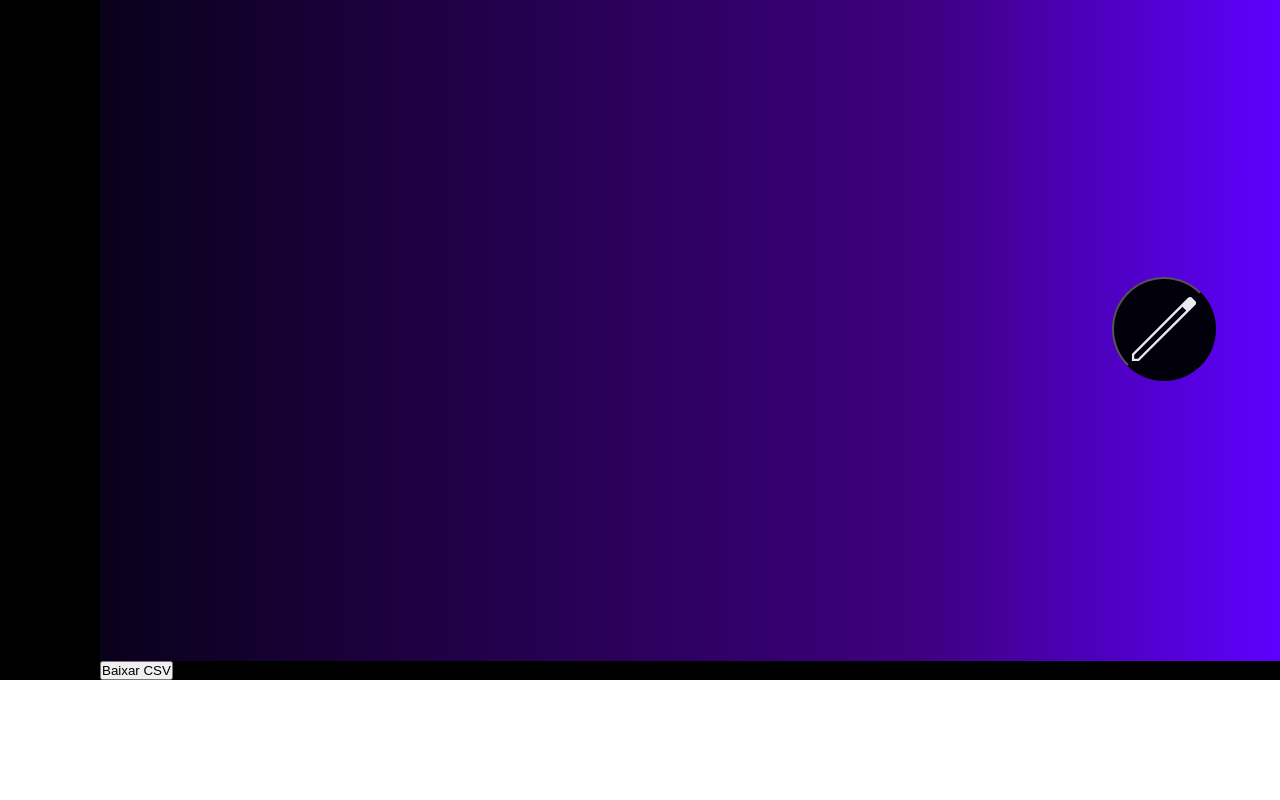
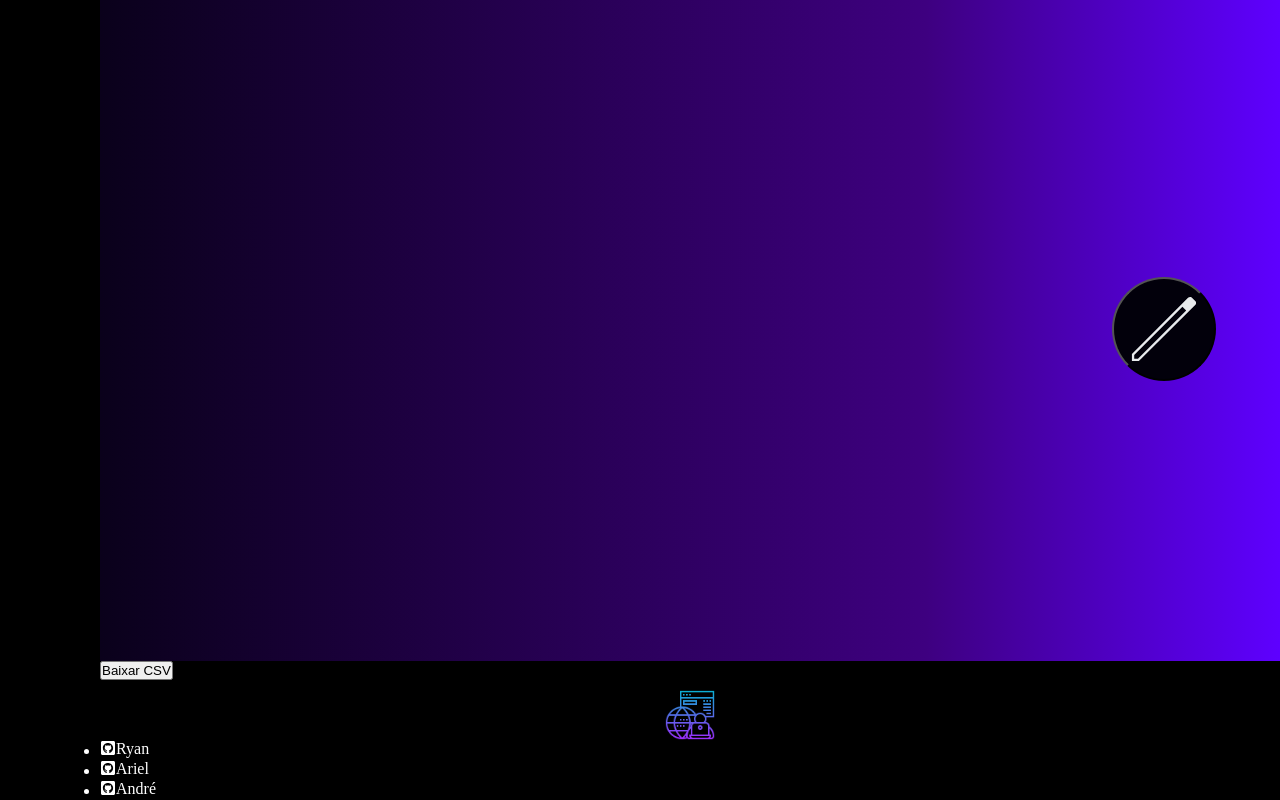
Before and after one commit to Web-LIA/Tabela-Dinamica, a React (Create React App) app: page /tabela in a window 1280 px wide. Shown: the part 339-1139 px from the top of the page. Before the commit the page ends 1019 px from the top, so only its background shows below. Built offline with nearby package versions, Linux system fonts and the light colour scheme.

Commit message:
feat: adicionar footer

```diff
--- a/src/App.tsx
+++ b/src/App.tsx
@@ -4,6 +4,7 @@ import './App.css';
 import NavBar from './components/navbar/navBar';
 import Home from './pages/Home'
 import Table from './pages/Table'
+import Footer from './components/footer/Footer';
 
 function App() {
   return (
@@ -16,6 +17,7 @@ function App() {
           <Route path="/" element={<Home/>}/>
           <Route path="/tabela" element={<Table/>}/>
         </Routes>
+        <Footer/>
       </div>
     </BrowserRouter>
   );
--- /dev/null
+++ b/src/components/footer/Footer.tsx
@@ -0,0 +1,26 @@
+import logo from '../../assets/logo.png'
+import styles from '../themes/footer.module.scss'
+import { FaGithubSquare } from "react-icons/fa";
+
+function Footer(){
+    return (
+        <footer className={styles.footer}>
+            <div className={styles.logo}>
+                <img src={logo} alt="LOGO"/>
+            </div>
+            <ul className={styles.icons}>
+                <li>
+                    <a href=''><FaGithubSquare/>Ryan</a>
+                </li>
+                <li>
+                    <a href=''><FaGithubSquare/>Ariel</a>
+                </li>
+                <li>
+                    <a href=''><FaGithubSquare/>André</a>
+                </li>
+            </ul>
+        </footer>
+    )
+}
+
+export default Footer
--- /dev/null
+++ b/src/components/themes/footer.module.scss
@@ -0,0 +1,24 @@
+.footer{
+    background-color: black;
+    bottom: 15px;
+    .logo{
+        padding-top: 10px;
+        display: flex;
+        justify-content: center;
+        img{
+            height: 50px;
+            width: 50px;
+        }
+    }
+    .icons{
+        color: white;
+        display: block;
+        li{
+            a{
+                display: inline-flex;
+                text-decoration: none;
+                color: white;
+            }
+        }
+    }
+}
```
